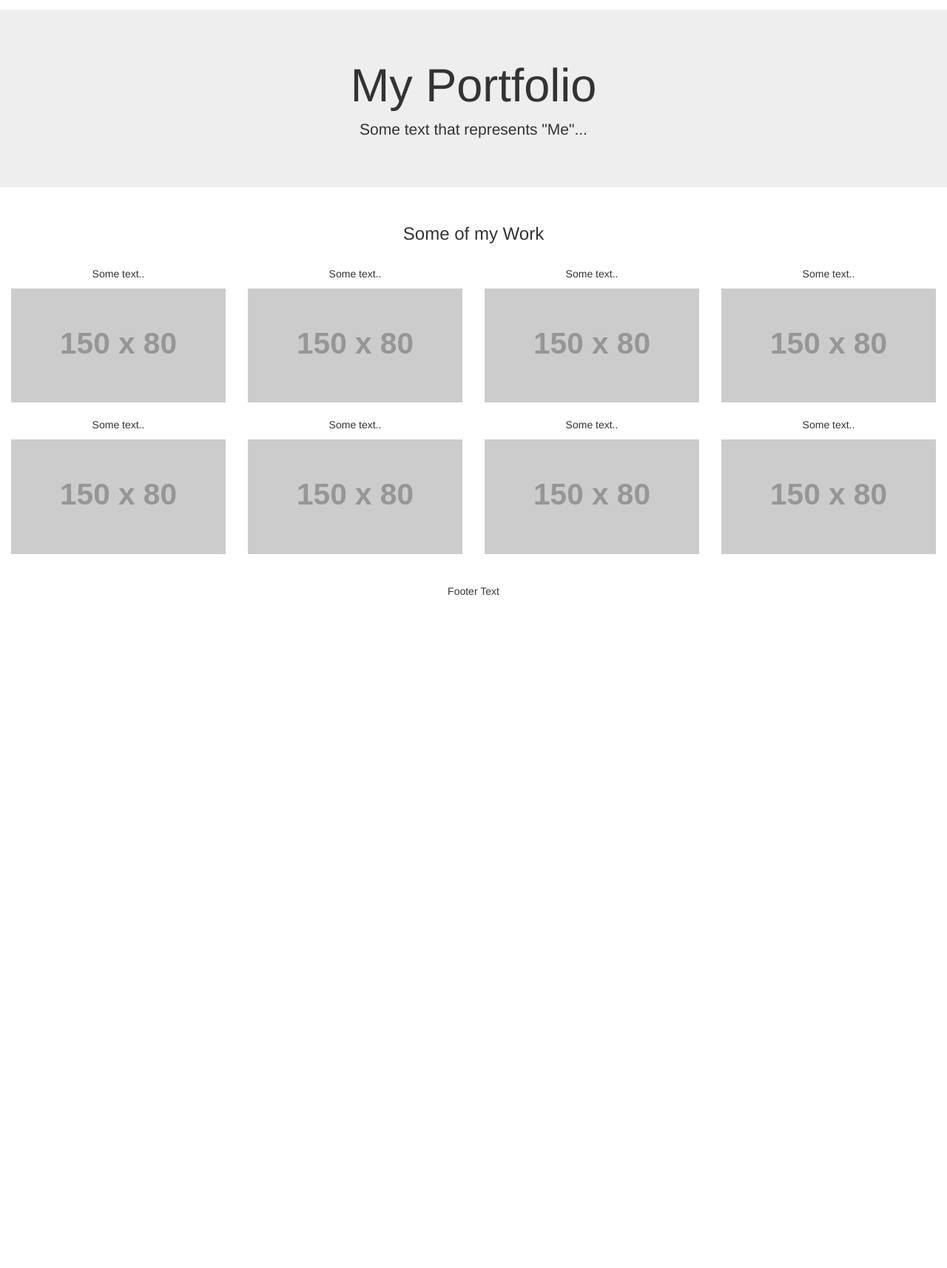
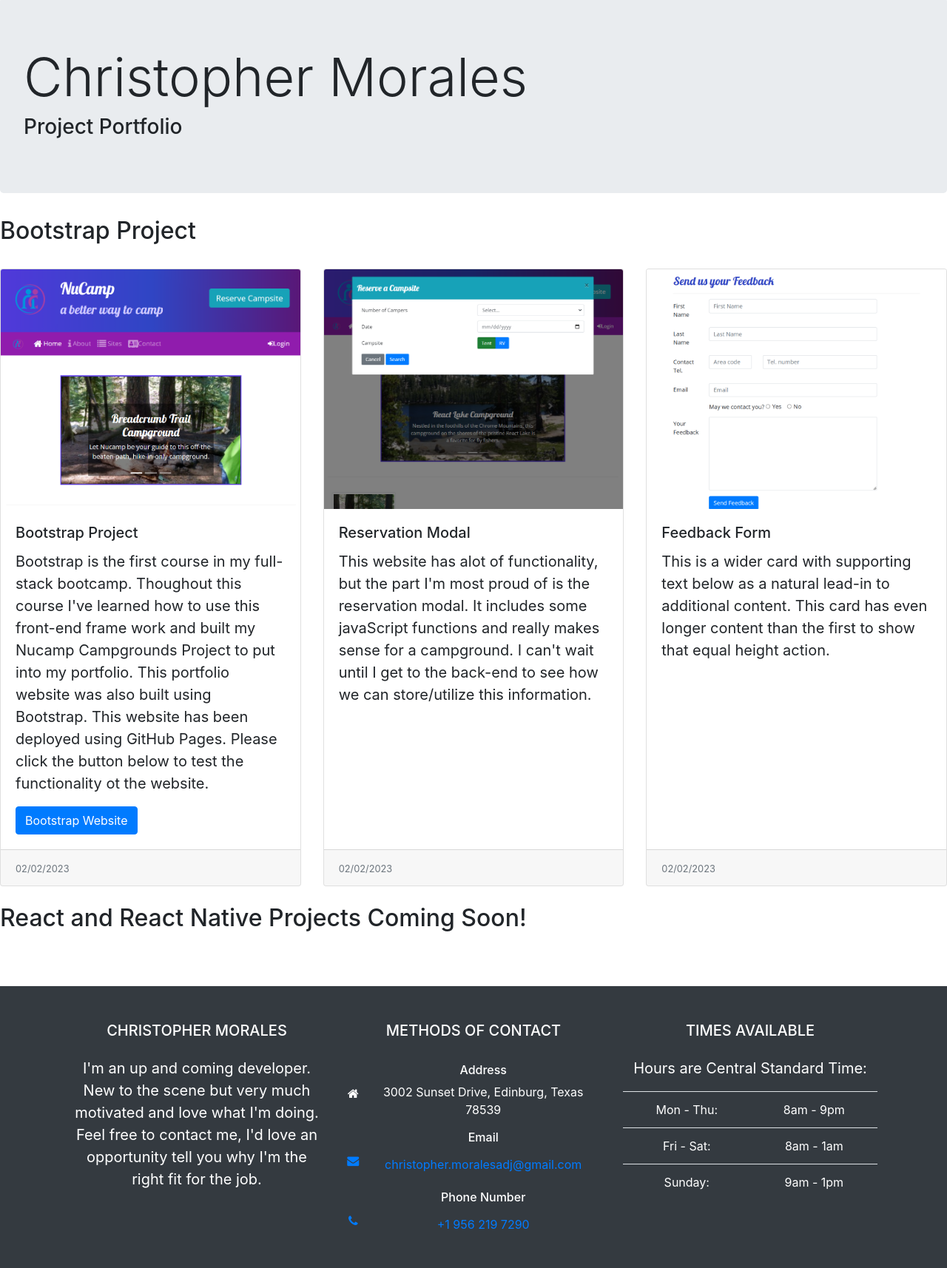
Before and after one commit to christophermoralesadj/Portfolio-, a website: page index.html in a window 1280 px wide. Shown: the part 59-1773 px from the top of the page at 74% size. Before the commit the page ends 878 px from the top, so only its background shows below. Drawn offline with nearby package versions, Linux system fonts and the light colour scheme.

Commit message:
added bootstrap project and footer

```diff
--- a/css/styles.css
+++ b/css/styles.css
@@ -1,11 +1,9 @@
- /* Remove the navbar's default margin-bottom and rounded borders */
- .navbar {
-    margin-bottom: 0;
-    border-radius: 0;
-  }
 
-  /* Add a gray background color and some padding to the footer */
-  footer {
-    background-color: #f2f2f2;
-    padding: 25px;
-  }
+
+p {
+  font-size: 20px;
+}
+
+.jumbotron {
+  background-color: ;
+}
--- a/index.html
+++ b/index.html
@@ -1,92 +1,173 @@
 <!DOCTYPE html>
 <html lang="en">
 <head>
-  <title>Bootstrap Example</title>
-  <meta charset="utf-8">
-  <meta name="viewport" content="width=device-width, initial-scale=1">
-  <link rel="stylesheet" href="https://maxcdn.bootstrapcdn.com/bootstrap/3.4.1/css/bootstrap.min.css">
-  <script src="https://ajax.googleapis.com/ajax/libs/jquery/3.6.1/jquery.min.js"></script>
-  <script src="https://maxcdn.bootstrapcdn.com/bootstrap/3.4.1/js/bootstrap.min.js"></script>
+    <!-- Required meta tags always come first -->
+    <meta charset="utf-8" />
+    <meta name="viewport" content="width=device-width, initial-scale=1" />
+
+    <!-- Bootstrap CSS -->
+    <link rel="stylesheet" href="/node_modules/bootstrap/dist/css/bootstrap.min.css" />
+
+    <!-- Additional CSS must be placed after Bootstrap CSS -->
+    <link rel="stylesheet" href="node_modules/font-awesome/css/font-awesome.min.css" />
+    <link rel="stylesheet" href="node_modules/bootstrap-social/bootstrap-social.css" />
+    <link rel="stylesheet" href="css/styles.css" />
+
+    <title>Christopher Morales</title>
 </head>
 <body>
 
-<nav class="navbar navbar-inverse">
-  <div class="container-fluid">
-    <div class="navbar-header">
-      <button type="button" class="navbar-toggle" data-toggle="collapse" data-target="#myNavbar">
-        <span class="icon-bar"></span>
-        <span class="icon-bar"></span>
-        <span class="icon-bar"></span>
+  <!--Navbar-->
+  <nav class="navbar navbar-expand-sm bg-dark navbar-dark sticky-top">
+    <div class="container">
+        <button class="navbar-toggler" type="button" data-toggle="collapse" data-target="#nucampNavbar">
+            <span class="navbar-toggler-icon"></span>
         </button>
-      <a class="navbar-brand" href="#">Portfolio</a>
-    </div>
-    <div class="collapse navbar-collapse" id="myNavbar">
-      <ul class="nav navbar-nav">
-        <li class="active"><a href="#">Home</a></li>
-        <li><a href="#">About</a></li>
-        <li><a href="#">Gallery</a></li>
-        <li><a href="#">Contact</a></li>
-      </ul>
-      <ul class="nav navbar-nav navbar-right">
-        <li><a href="#"><span class="glyphicon glyphicon-log-in"></span> Login</a></li>
+        <div class="collapse navbar-collapse" id="nucampNavbar">
+            <ul class="navbar-nav">
+                <li class="nav-item active"><a class="nav-link" href="#"><i class="fa fa-home fa-lg"></i> Home</a></li>
+                <li class="nav-item"><a class="nav-link" href="/Aboutme.html"><i class="fa fa-info fa-lg"></i> About Me</a></li>
+                <li class="nav-item"><a class="nav-link" href="contactus.html"><i class="fa fa-address-card fa-lg"></i>Contact Me</a></li>
             </ul>
         </div>
     </div>
   </nav>
 
+  <!--Jumbotron-->
   <div class="jumbotron">
-  <div class="container text-center">
-    <h1>My Portfolio</h1>
-    <p>Some text that represents "Me"...</p>
+    <h1 class="display-3">Christopher Morales</h1>
+    <h3>Project Portfolio</h3>
+  </div>
+
+
+<!--Cards showing work beging here-->
+  <!--Bootstrap bootcamp project-->
+  <h2>Bootstrap Project</h2><br>
+  <div class="row row-cols-1 row-cols-md-3 g-4">
+    <div class="col">
+      <div class="card h-100">
+        <img src="/css/img/Bootstrap Project.png" class="card-img-top" alt="Bootstrap Project"/>
+        <div class="card-body">
+          <h5 class="card-title">Bootstrap Project</h5>
+          <p class="card-text">
+            Bootstrap is the first course in my full-stack bootcamp. Thoughout this course I've learned how to use this front-end frame work and built my Nucamp Campgrounds Project to put into my portfolio. This portfolio website was also built using Bootstrap. This website has been deployed using GitHub Pages. Please click the button below to test the functionality ot the website.
+          </p>
+          <a href="#" target="_blank" class="btn btn-primary">Bootstrap Website</a>
+        </div>
+        <div class="card-footer">
+          <small class="text-muted">02/02/2023</small>
+        </div>
+      </div>
+    </div>
+    <!--Reservation Modal-->
+    <div class="col">
+      <div class="card h-100">
+        <img src="/css/img/Reservation Modal.png" class="card-img-top" alt="Los Angeles Skyscrapers"/>
+        <div class="card-body">
+          <h5 class="card-title">Reservation Modal</h5>
+          <p class="card-text">This website has alot of functionality, but the part I'm most proud of is the reservation modal. It includes some javaScript functions and really makes sense for a campground. I can't wait until I get to the back-end to see how we can store/utilize this information.</p>
+        </div>
+        <div class="card-footer">
+          <small class="text-muted">02/02/2023</small>
+        </div>
+      </div>
+    </div>
+    <!--Feedback Form-->
+    <div class="col">
+      <div class="card h-100">
+        <img src="/css/img/Feedback Form.png" class="card-img-top" alt="Palm Springs Road"/>
+        <div class="card-body">
+          <h5 class="card-title">Feedback Form</h5>
+          <p class="card-text">
+            This is a wider card with supporting text below as a natural lead-in to
+            additional content. This card has even longer content than the first to show
+            that equal height action.
+          </p>
+        </div>
+        <div class="card-footer">
+          <small class="text-muted">02/02/2023</small>
+        </div>
+      </div>
     </div>
   </div>
 
-<div class="container-fluid bg-3 text-center">
-  <h3>Some of my Work</h3><br>
-  <div class="row">
-    <div class="col-sm-3">
-      <p>Some text..</p>
-      <img src="https://placehold.it/150x80?text=IMAGE" class="img-responsive" style="width:100%" alt="Image">
+  <!--React Project-->
+  <div class="my-4">
+    <h2>React and React Native Projects Coming Soon!</h2>
   </div>
-    <div class="col-sm-3">
-      <p>Some text..</p>
-      <img src="https://placehold.it/150x80?text=IMAGE" class="img-responsive" style="width:100%" alt="Image">
+  <br>
+  <br>
+  <!--Footer-->
+  <footer class="text-white text-center text-lg-start bg-dark">
+    <!-- Grid container -->
+    <div class="container p-4">
+      <!--Grid row-->
+      <div class="row mt-4">
+        <!--Grid column-->
+        <div class="col-lg-4 col-md-12 mb-4 mb-md-0">
+          <h5 class="text-uppercase mb-4">CHRISTOPHER MORALES</h5>
+
+          <p>
+            I'm an up and coming developer. New to the scene but very much motivated and love what I'm doing. Feel free to contact me, I'd love an opportunity tell you why I'm the right fit for the job.
+          </p>
+
+
         </div>
-    <div class="col-sm-3">
-      <p>Some text..</p>
-      <img src="https://placehold.it/150x80?text=IMAGE" class="img-responsive" style="width:100%" alt="Image">
+        <!--Grid column-->
+
+        <!--Grid column-->
+        <div class="col-lg-4 col-md-6 mb-4 mb-md-0">
+          <h5>METHODS OF CONTACT</h5><br>
+          <ul class="fa-ul" style="margin-left: 1.65em;">
+            <h6>Address</h6>
+            <li class="mb-3">
+              <span class="fa-li"><i class="fa fa-home"></i></span><span class="ms-2">3002 Sunset Drive, Edinburg, Texas 78539</span>
+            </li>
+            <h6>Email</h6>
+            <li class="mb-3">
+              <a class="btn btn-link"><span class="fa-li"><i class="fa fa-regular fa-envelope"></i></i></span><span class="ms-2">christopher.moralesadj@gmail.com</span></a>
+            </li>
+            <h6>Phone Number</h6>
+            <li class="mb-3">
+              <a class="btn btn-link" href="tel:+19562197290"><span class="fa-li"><i class="fa fa-phone"></i></span><span class="ms-2">+1 956 219 7290</span></a>
+            </li>
+          </ul>
         </div>
-    <div class="col-sm-3">
-      <p>Some text..</p>
-      <img src="https://placehold.it/150x80?text=IMAGE" class="img-responsive" style="width:100%" alt="Image">
+        <!--Grid column-->
+
+        <!--Grid column-->
+        <div class="col-lg-4 col-md-6 mb-4 mb-md-0">
+          <h5 class="text-uppercase mb-4">TIMES AVAILABLE</h5>
+          <p>Hours are Central Standard Time: </p>
+          <table class="table text-center text-white">
+            <tbody class="fw-normal">
+              <tr>
+                <td>Mon - Thu:</td>
+                <td>8am - 9pm</td>
+              </tr>
+              <tr>
+                <td>Fri - Sat:</td>
+                <td>8am - 1am</td>
+              </tr>
+              <tr>
+                <td>Sunday:</td>
+                <td>9am - 1pm</td>
+              </tr>
+            </tbody>
+          </table>
         </div>
+        <!--Grid column-->
       </div>
-</div><br>
-
-<div class="container-fluid bg-3 text-center">
-  <div class="row">
-    <div class="col-sm-3">
-      <p>Some text..</p>
-      <img src="https://placehold.it/150x80?text=IMAGE" class="img-responsive" style="width:100%" alt="Image">
+      <!--Grid row-->
     </div>
-    <div class="col-sm-3">
-      <p>Some text..</p>
-      <img src="https://placehold.it/150x80?text=IMAGE" class="img-responsive" style="width:100%" alt="Image">
-    </div>
-    <div class="col-sm-3">
-      <p>Some text..</p>
-      <img src="https://placehold.it/150x80?text=IMAGE" class="img-responsive" style="width:100%" alt="Image">
-    </div>
-    <div class="col-sm-3">
-      <p>Some text..</p>
-      <img src="https://placehold.it/150x80?text=IMAGE" class="img-responsive" style="width:100%" alt="Image">
-    </div>
-  </div>
-</div><br><br>
-
-<footer class="container-fluid text-center">
-  <p>Footer Text</p>
+    <!-- Grid container -->
   </footer>
 
+<script src="/node_modules/jquery/dist/jquery.slim.min.js"></script>
+<script src="/node_modules/popper.js/dist/umd/popper.min.js"></script>
+<script src="/node_modules/bootstrap/dist/js/bootstrap.min.js"></script>
+
+
 </body>
+
 </html>
```
Also changed, not shown: Aboutme.html (added, +52 -0 lines), package.json (added, +30 -0 lines), contactme.html (added), css/img/Bootstrap Project.png (added), css/img/Feedback Form.png (added), css/img/Reservation Modal.png (added), 3 other files. Lines whose indentation alone changed are shown as unchanged.
